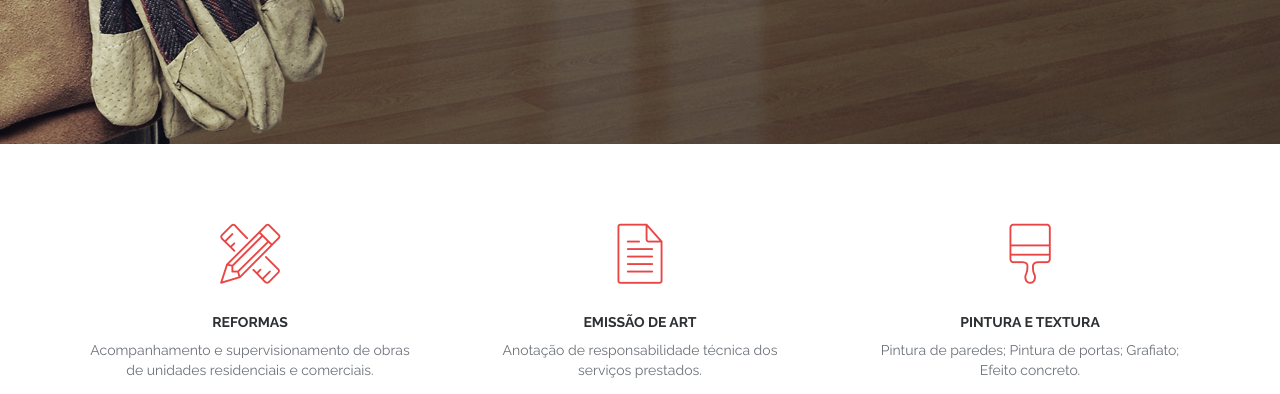
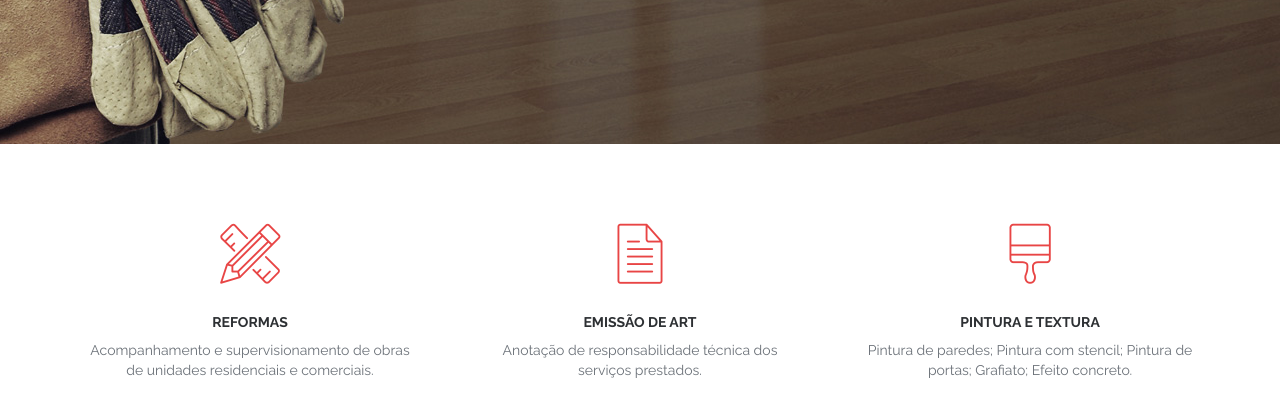
Before and after one commit to somaregenharia/somarengenharia.github.io, a plain HTML site: page index.html in a window 1280 px wide. Shown: the part 406-800 px from the top of the page. Drawn offline with nearby package versions, Linux system fonts and the light colour scheme; files whose address does not match are found by name.

Commit message:
Added 'Pintura com stencil'

```diff
--- a/index.html
+++ b/index.html
@@ -67,7 +67,7 @@
                     <span class="icon icon-paintbrush"></span>
                     <div class="feature-content">
                         <h5>Pintura e Textura</h5>
-                        <p>Pintura de paredes; Pintura de portas; Grafiato; Efeito concreto.</p>
+                        <p>Pintura de paredes; Pintura com stencil; Pintura de portas; Grafiato; Efeito concreto.</p>
                     </div>
                 </div>
                 <div class="col-md-4 col-sm-6 feature text-center">
```
